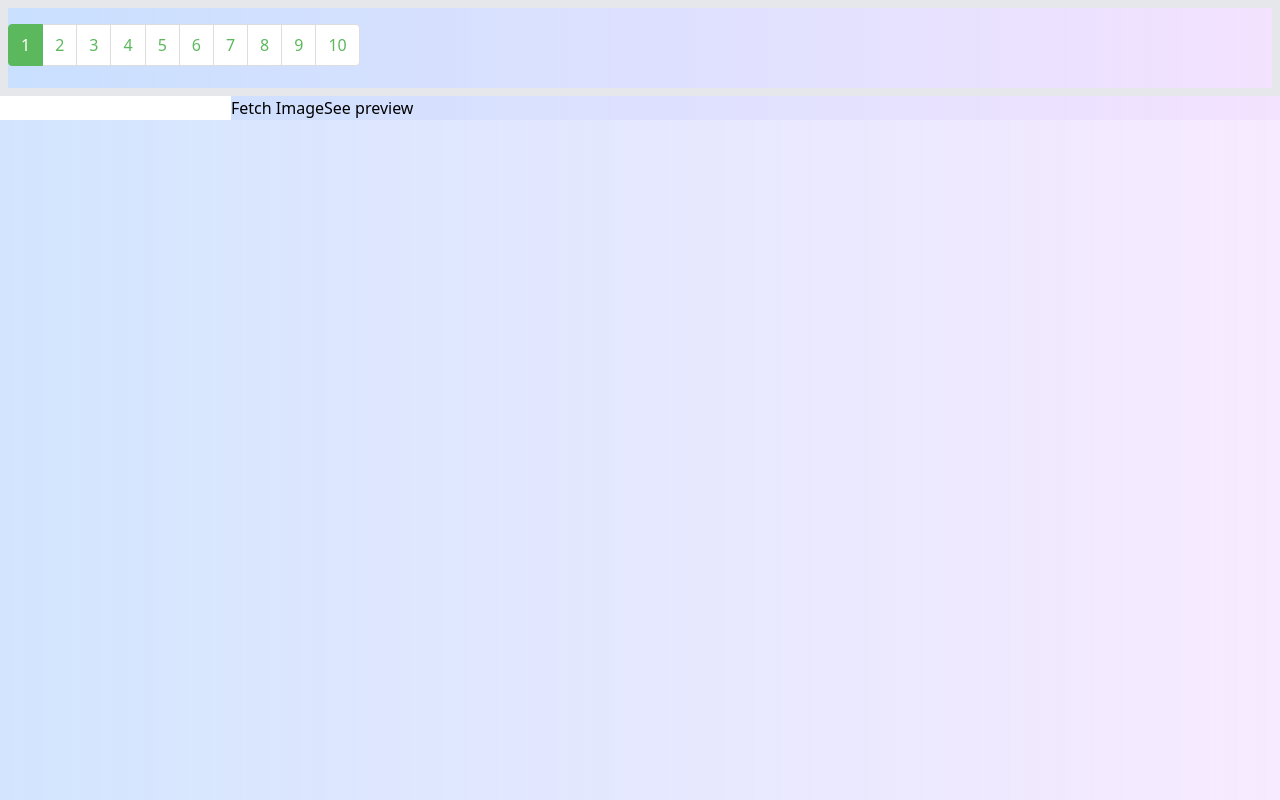
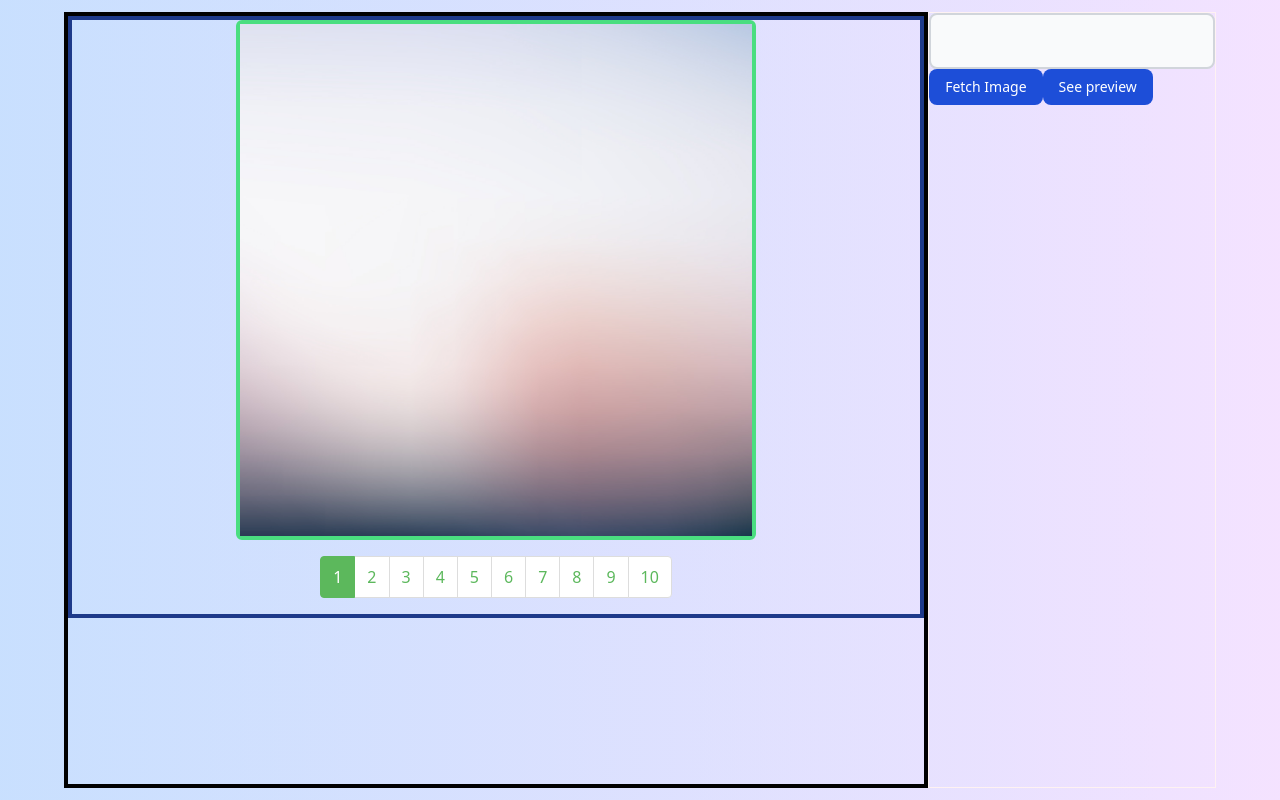
Before and after one commit to notavacillator/comic-ai-dashtoon, a React (Create React App) app: page / in a window 1280 px wide. Built offline with nearby package versions, Linux system fonts and the light colour scheme.

Commit message:
working design draft # 1

```diff
--- a/src/App.js
+++ b/src/App.js
@@ -1,6 +1,7 @@
 import './App.css';
 import { useEffect, useState, useSyncExternalStore } from "react";
-import Pagination from './Pagination'
+import Pagination from './components/Pagination'
+import { query } from './api/handle';
 
 function App() {
 
@@ -10,22 +11,6 @@ function App() {
   // for Pagination
   const [currentPage, setCurrentPage] = useState(1)
 
-  async function query(data) {
-    const response = await fetch(
-      "https://xdwvg9no7pefghrn.us-east-1.aws.endpoints.huggingface.cloud",
-      {
-        headers: {
-          "Accept": "image/png",
-          "Authorization": "Bearer VknySbLLTUjbxXAXCjyfaFIPwUTCeRXbFSOjwRiCxsxFyhbnGjSFalPKrpvvDAaPVzWEevPljilLVDBiTzfIbWFdxOkYJxnOPoHhkkVGzAknaOulWggusSFewzpqsNWM",
-          "Content-Type": "application/json"
-        },
-        method: "POST",
-        body: JSON.stringify(data),
-      }
-    );
-    const result = await response.blob();
-    return result;
-  }
 
 
   const handleQuery = async () => {
@@ -54,10 +39,10 @@ function App() {
   const filteredImages = imageArray.filter((image) => image !== undefined);
 
   return (
-    <div>
+    <div className='w-[90%] min-h-screen mx-auto flex justify-between py-3'>
 
       {/* for Pagination */}
-      <div className='container border-4'>
+      <div className='container border-4 border-black '>
         <Pagination
           currentPage={currentPage}
           total={10}
@@ -68,25 +53,40 @@ function App() {
 
       </div>
 
+      {/* Modern Design Search Input  */}
+
+    <div className="relative border border-red-50 basis-1/3">
       <input
           type="text"
           value={inputText}
+          className="block w-full p-4 pl-10 text-sm text-gray-900 border-2
+          outline-none border-gray-300 rounded-lg bg-gray-50 focus:ring-blue-500
+          focus:border-blue-500 dark:bg-gray-700 dark:border-gray-600
+          dark:placeholder-gray-400 dark:text-white dark:focus:ring-blue-500
+          dark:focus:border-blue-500"
+
           onChange={(e) => setInputText(e.target.value)}
         />
 
-      <button onClick={handleQuery}>Fetch Image</button>
-      <button onClick={() => setSubmitBtn(!submitBtn)}>See preview</button>
+        <button onClick={handleQuery}
+        className='text-white  bg-blue-700 hover:bg-blue-800
+        focus:ring-4 focus:outline-none focus:ring-blue-300 font-medium rounded-lg text-sm
+        px-4 py-2 dark:bg-blue-600 dark:hover:bg-blue-700 dark:focus:ring-blue-800'
+        >Fetch Image</button>
+        <button onClick={() => setSubmitBtn(!submitBtn)}
+          className="text-white bg-blue-700 hover:bg-blue-800
+          focus:ring-4 focus:outline-none focus:ring-blue-300 font-medium rounded-lg text-sm px-4 py-2 dark:bg-blue-600 dark:hover:bg-blue-700 dark:focus:ring-blue-800"
+          >See preview</button>
         {
           submitBtn ?
             filteredImages.map((imageSrc, index) => (
-            <img key={index} src={imageSrc} alt={`Fetched Image ${index + 1}`} />
+              <img key={index} src={imageSrc} alt={`Fetched ${index + 1}`} />
             ))
             :
             null
         }
-      {/* {imageArray.map((imageSrc, index) => (
-        <img key={index} src={imageSrc} alt={`Fetched Image ${index + 1}`} />
-      ))} */}
+      </div>
+
     </div >
   );
 }
--- a/src/components/ComicNavigator.jsx
+++ /dev/null
@@ -1,20 +0,0 @@
-// ComicNavigator.js
-import React, { useState } from 'react';
-import ComicPage from './ComicPage';
-
-const ComicNavigator = () => {
-  const [currentPage, setCurrentPage] = useState(1);
-
-  const handleNextPage = () => {
-    setCurrentPage((prevPage) => prevPage + 1);
-  };
-
-  return (
-    <div>
-      <ComicPage />
-      <button onClick={handleNextPage}>Next Page</button>
-    </div>
-  );
-};
-
-export default ComicNavigator;
--- a/src/components/ComicPage.jsx
+++ /dev/null
@@ -1,47 +0,0 @@
-// ComicPage.js
-import React, { useState } from 'react';
-import { query } from '../api/handle';
-
-const ComicPage = () => {
-  const [searchTerm, setSearchTerm] = useState('');
-  const [comicImage, setComicImage] = useState(null);
-
-  const fetchImage = async (prompt) => {
-    // setIsLoading(true); // Set isLoading to true while fetching
-    try {
-        const response = await query({ "inputs": prompt });
-        const imageObjectURL = URL.createObjectURL(response);
-        setComicImage(imageObjectURL)
-    } catch (error) {
-      console.log('Fetching image failed:', error);
-    } finally {
-    //   setIsLoading(false); // Set isLoading to false when the image is loaded or in case of an error
-    }
-};
-
-  const handleSearch = async () => {
-    try {
-        fetchImage(searchTerm);
-      // Replace 'API_URL' with the actual API endpoint
-    //   const response = await axios.get(`API_URL?search=${searchTerm}`);
-    //   setComicImage(response.data); // Assuming the API returns the image as blob
-    } catch (error) {
-      console.error('Error fetching comic:', error);
-    }
-  };
-
-  return (
-    <div>
-      <h1>Comic Page 1</h1>
-      <input
-        type="text"
-        value={searchTerm}
-        onChange={(e) => setSearchTerm(e.target.value)}
-      />
-      <button onClick={handleSearch}>Search</button>
-      {comicImage && <img src={comicImage} alt="Comic" />}
-    </div>
-  );
-};
-
-export default ComicPage;
--- a/src/Pagination.js
+++ b/src/components/Pagination.js
@@ -1,10 +1,11 @@
 import classNames from "classnames";
+import img from '../assets/filler-image.jpg';
 import './Pagination.css'
 const range = (start, end) => {
     return [...Array(end).keys()].map((el) => el + start)
 };
 
-const PaginationItem = ({ page, currentPage, onPageChange, imageArray }) => {
+const PaginationItem = ({ page, currentPage, onPageChange }) => {
     const liClasses = classNames({
         'page-item': true,
         active: page === currentPage
@@ -17,11 +18,27 @@ const PaginationItem = ({ page, currentPage, onPageChange, imageArray }) => {
         </li>
     )
 }
+
+
 const Pagination = ({ currentPage, total, limit, onPageChange, imageArray }) => {
     const pagesCount = Math.ceil(total / limit);
     const pages = range(1, pagesCount);
     return (
-        <div className=" border-4">
+        <div className=" border-4 border-blue-900 flex flex-col justify-center items-center">
+            <div className="border-4 border-green-400 rounded-md">
+                {
+                    imageArray[currentPage - 1]  ?
+                        (
+                            <img src={imageArray[currentPage - 1]} alt={`Fetched  `} />
+
+                        ) :
+                        (
+                            <img src={img} alt={`filler `} className="object-cover h-[32rem] w-[32rem]" />
+
+                        )
+                }
+
+            </div>
             <ul className="pagination">
                 {pages.map(page => (
                     <PaginationItem
@@ -32,15 +49,6 @@ const Pagination = ({ currentPage, total, limit, onPageChange, imageArray }) =>
                     />
                 ))}
             </ul>
-            <div>
-                {
-                    imageArray[currentPage - 1] ?
-                        <img src={imageArray[currentPage - 1]} alt={`Fetched Image `} />
-                        :
-                        null
-                }
-
-            </div>
             {/* <p>page no. {page}</p> */}
         </div>
 
```
Also changed, not shown: src/assets/filler-image.jpg (added), src/components/Pagination.css (renamed from src/Pagination.css). Lines whose indentation alone changed are shown as unchanged.
